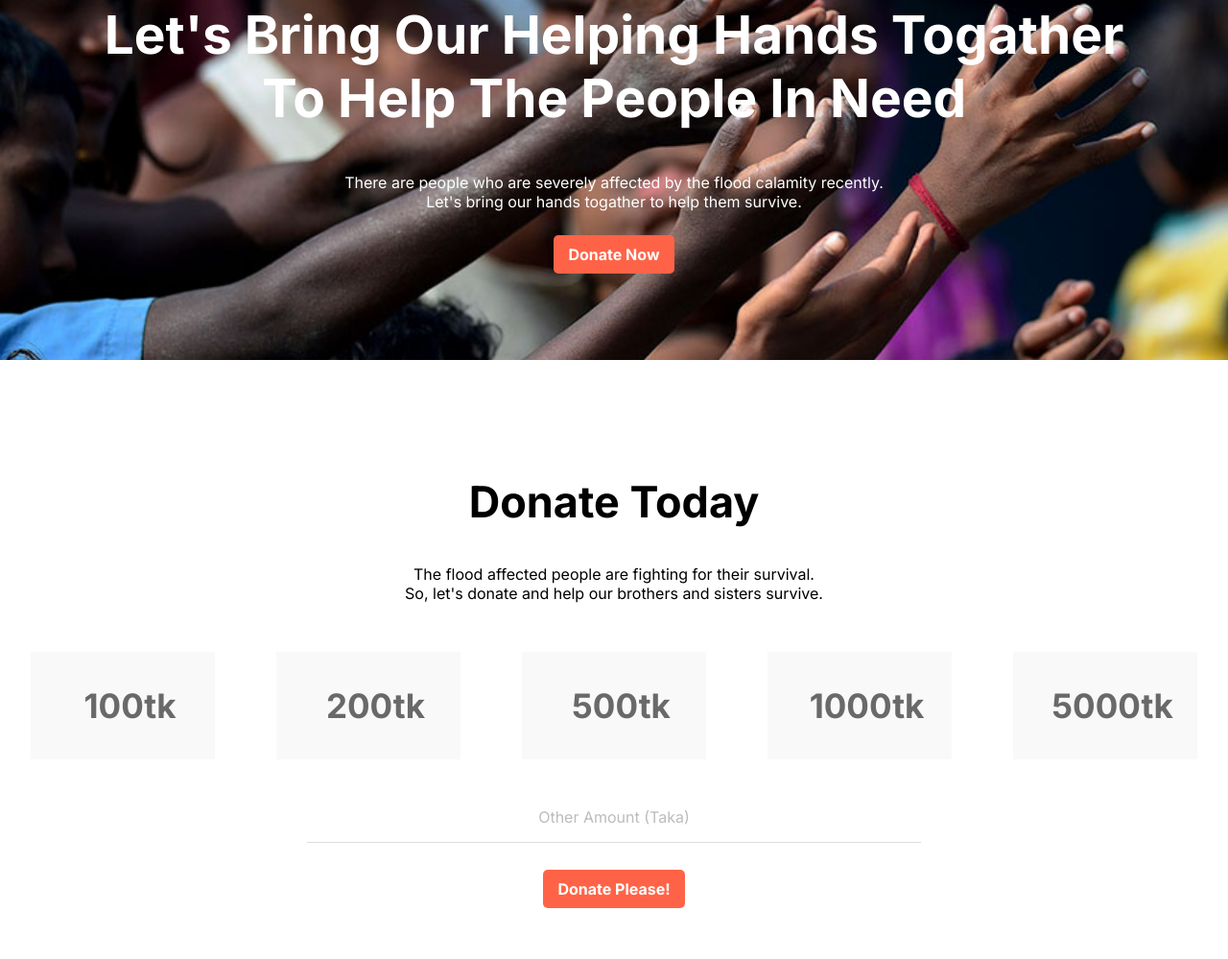
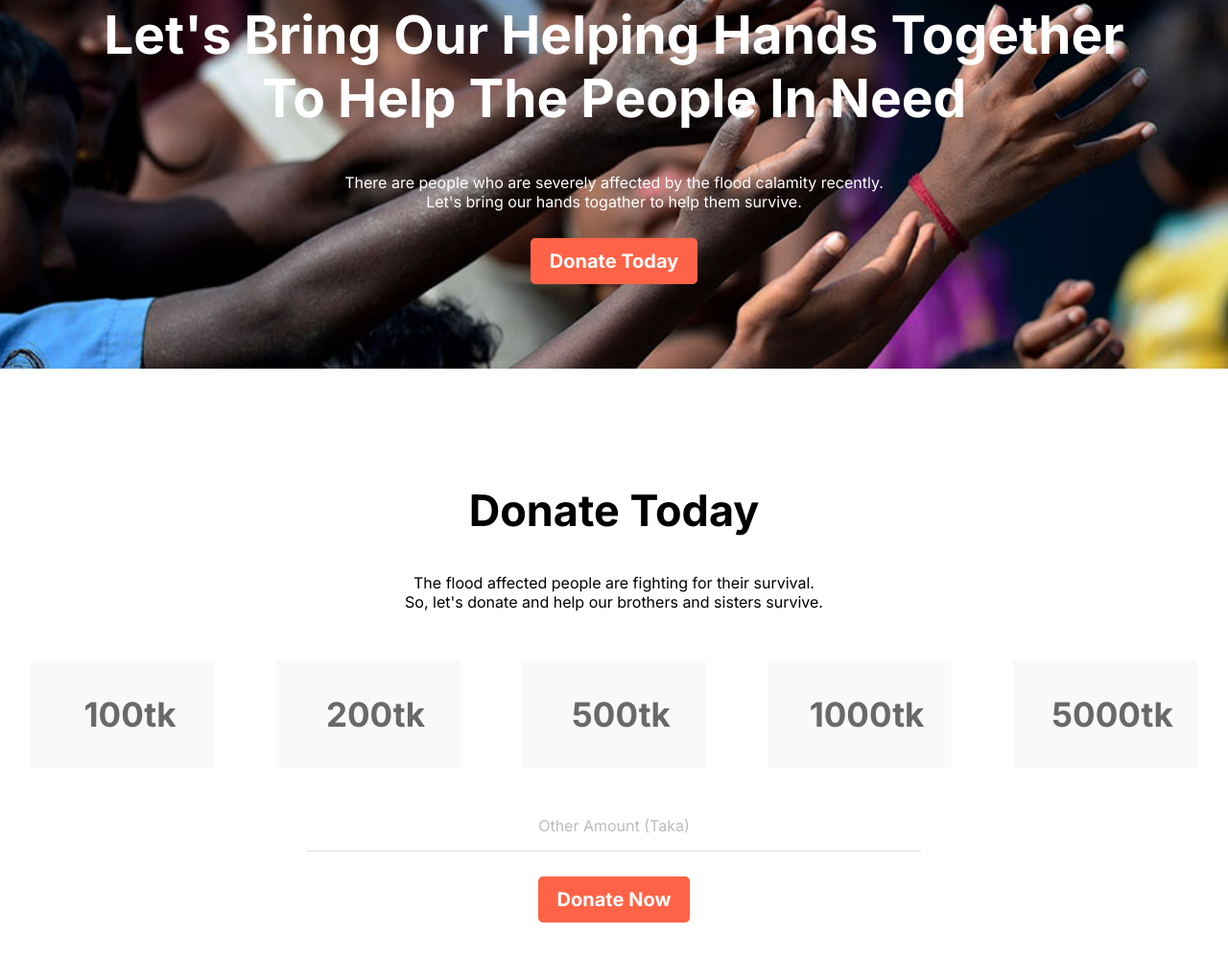
Before and after one commit to rakib099/donate-today, a plain HTML site: page index.html in a window 1280 px wide. Shown: the part 143-1142 px from the top of the page at 96% size. Drawn offline with Linux system fonts and the light colour scheme.

Commit message:
updated button

```diff
--- a/index.html
+++ b/index.html
@@ -21,15 +21,15 @@
     <!-- Top Section -->
     <section class="top-banner">
         <div class="top-items">
-            <h1>Let's Bring Our Helping Hands Togather <br>To Help The People In Need</h1>
+            <h1>Let's Bring Our Helping Hands Together <br>To Help The People In Need</h1>
             <p>There are people who are severely affected by the flood calamity recently. <br>Let's bring our hands togather to help them survive.</p>
-            <a class="link-button" target="_blank" href="#">Donate Now</a>
+            <a class="link-button" href="#sec2-donate">Donate Today</a>
         </div>
     </section>
 
     <!-- Donate Section -->
-    <section class="donate-amount-section">
-        <div class="sec2-donate">
+    <section id="sec2-donate" class="donate-amount-section">
+        <div class="align-center">
             <h2>Donate Today</h2>
             <p>The flood affected people are fighting for their survival.<br> So, let's donate and help our brothers and sisters survive.</p>
         </div>
@@ -51,13 +51,18 @@
             </div>
         </div>
 
-        <div class="sec2-donate">
+        <div class="align-center">
             <div class="gray-color">
                 <p>Other Amount (Taka)</p>
                 <hr>
             </div>
-            <a class="link-button" target="_blank" href="#">Donate Please!</a>
+            <a class="link-button" target="_blank" href="#">Donate Now</a>
         </div>
+    </section>
+
+    <!-- Donate Plan Section -->
+    <section class="donate-plan">
+
     </section>
 </body>
 </html>
--- a/style.css
+++ b/style.css
@@ -33,14 +33,15 @@ h3 {
 }
 
 .top-items p {
-    margin-bottom: 35px;
+    margin-bottom: 40px;
 }
 .link-button {
     color: white;
     text-decoration: none;
-    font-weight: 700;
+    font-size: 20px;
+    font-weight: 600;
     background-color: tomato;
-    padding: 10px 15px;
+    padding: 12px 20px;
     border-radius: 5px;
 }
 
@@ -48,7 +49,7 @@ h3 {
     margin-bottom: 120px;
 }
 
-.sec2-donate {
+.align-center {
     text-align: center;
 }
 
```
